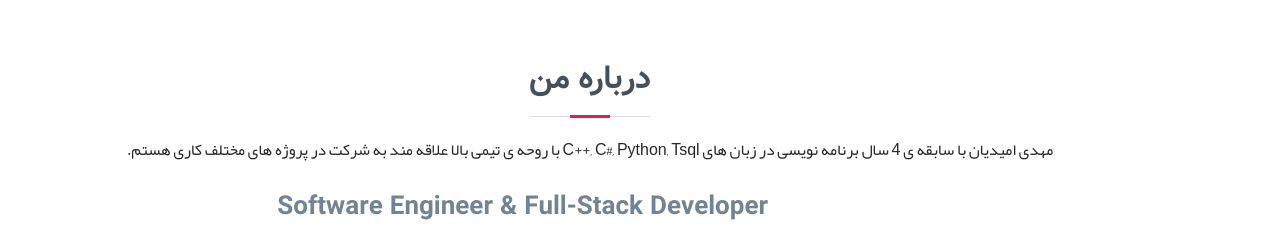
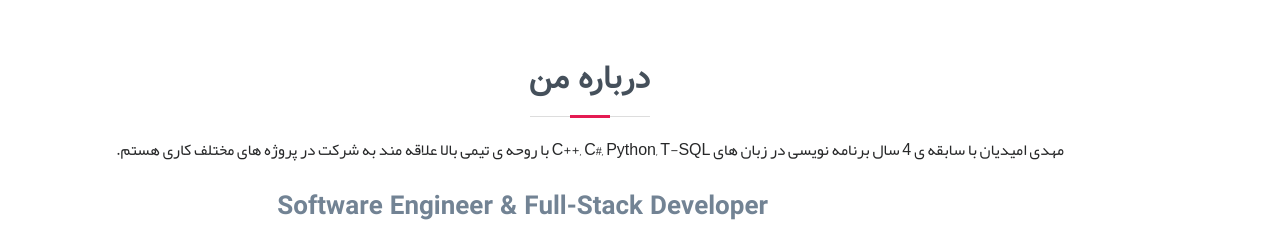
Before and after one commit to MionPr/MyWorkResume, a plain HTML site: page index.html in a window 1280 px wide. Shown: the part 800-1028 px from the top of the page. Drawn offline with Linux system fonts and the light colour scheme.

Commit message:
changed things again

```diff
--- a/index.html
+++ b/index.html
@@ -6,7 +6,7 @@
     <meta charset="utf-8">
     <meta content="width=device-width, initial-scale=1.0" name="viewport">
 
-    <title>My Online Resume</title>
+    <title>My-Online-Resume</title>
     <meta name="description" content="My online resume">
     <meta name="keywords" content="resume, online, work, job, find">
 
@@ -73,7 +73,7 @@
 
         <div class="section-title">
           <h2>درباره من</h2>
-          <p> مهدی امیدیان با سابقه ی 4 سال برنامه نویسی در زبان های C++, C#, Python, Tsql با روحه ی تیمی بالا علاقه مند به شرکت در پروژه های مختلف کاری هستم.</p>
+          <p> مهدی امیدیان با سابقه ی 4 سال برنامه نویسی در زبان های C++, C#, Python, T-SQL با روحه ی تیمی بالا علاقه مند به شرکت در پروژه های مختلف کاری هستم.</p>
         </div>
 
         <div class="row">
```
